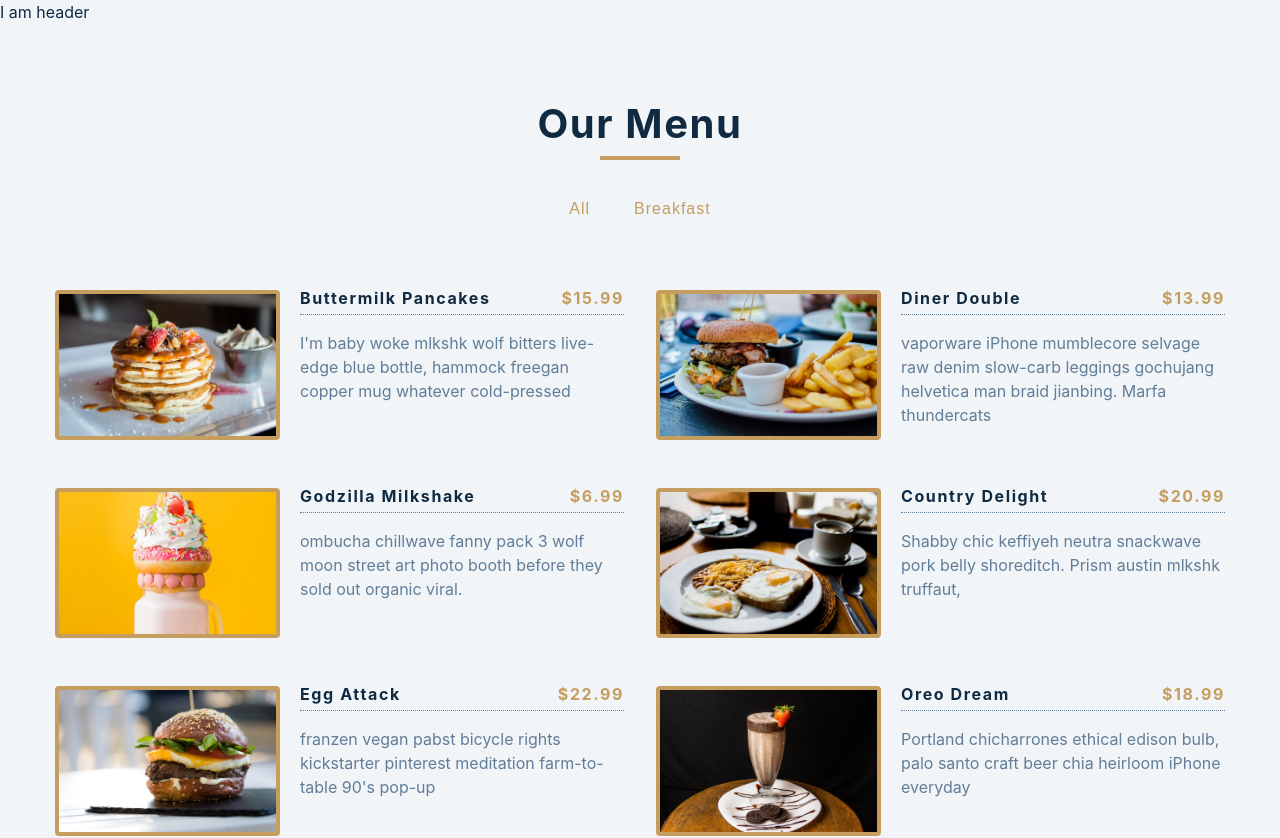
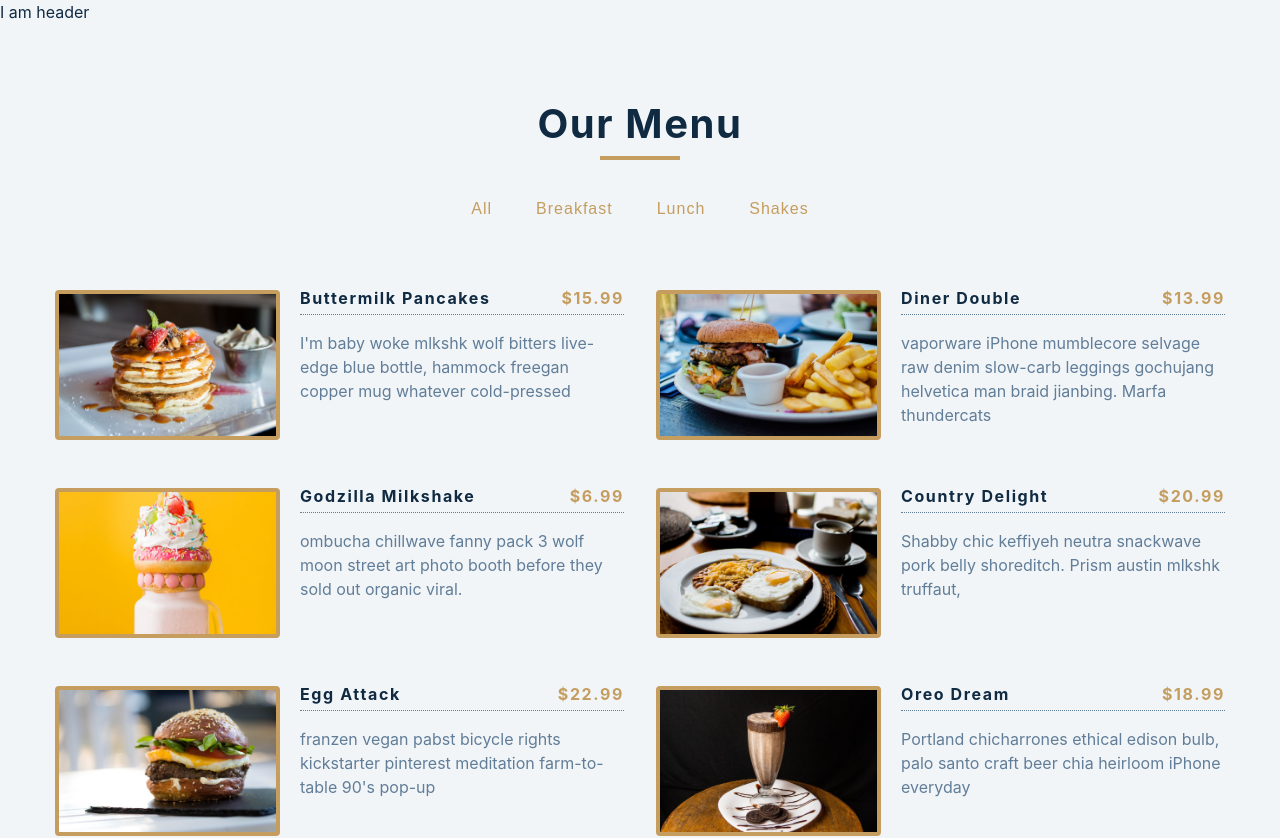
Before and after one commit to sidchopp/menu, a React (Create React App) app: page / in a window 1280 px wide. Shown: the top 838 px of the page. Built offline with nearby package versions, Linux system fonts and the light colour scheme.

Commit message:
buttons are added dynamically based on each category

```diff
--- a/src/components/Categories.js
+++ b/src/components/Categories.js
@@ -1,14 +1,28 @@
 import React from 'react'
 
-function Categories({ filterItm }) {
+function Categories({ filterItm, myCategory }) {
   return (
+
+    // for dynamic button we iterate over 'myCategory' and display button for each of its value(1st param)
+    // we are passing index( 2nd param) for key
+
     <div className="btn-container">
-      <button className="filter-btn" onClick={() => {
-        filterItm('all')
-      }}>all</button>
-      <button className="filter-btn" onClick={() => {
-        filterItm('breakfast')
-      }}>Breakfast</button>
+      {myCategory.map((value, index) => {
+        // console.log(value);
+        return (
+          <button
+            type="button"
+            className="filter-btn"
+            key={index}
+            onClick={() => filterItm(value)}
+          >
+            {value}
+          </button>
+        )
+
+
+      })}
+
     </div>
   )
 }
--- a/src/components/MenuCategories.js
+++ b/src/components/MenuCategories.js
@@ -6,8 +6,9 @@ import Data from './Data';
 
 // for dynamic buttons based on each category
 // We are making an array with 'all' and  (items).Hence spread operator
-//A value in the Set may only occur once; it is unique in the Set's collection, so that we get everything in items only once
-// const allCategories = ['all', ...new Set(Data.map((item) => item.category))];
+//A value in the "Set" may only occur once; it is UNIQUE in the Set's collection, so that we get everything in Data only once
+const allCategories = ['all', ...new Set(Data.map((item) => item.category))];
+console.log(allCategories);
 
 
 function MenuCategories() {
@@ -19,7 +20,7 @@ function MenuCategories() {
   //console.log(Data);
 
   // The initial value of categories is 'allCategories' which is an array of 'all' and 'each individual' category
-  const [categories, setCategories] = useState([]);
+  const [categories, setCategories] = useState(allCategories);
 
   // for creating buttons based on category, we will iterate over our ORIGINAL list of Data
   const filterItems = (categ) => {
@@ -47,7 +48,7 @@ function MenuCategories() {
             <h2>our menu</h2>
             <div className="underline"></div>
           </div>
-          <Categories filterItm={filterItems} />
+          <Categories filterItm={filterItems} myCategory={categories} />
           <Menu items={menuItems} />
         </section>
       </main>
```
